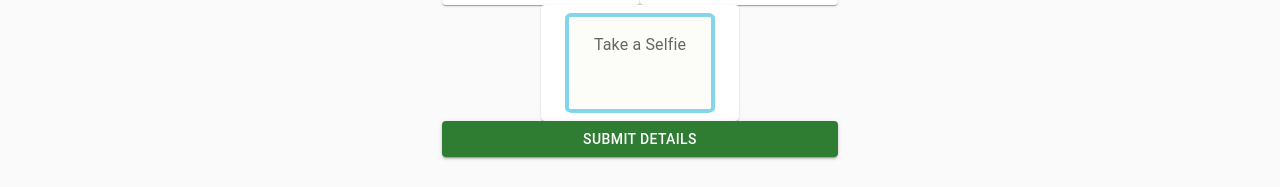
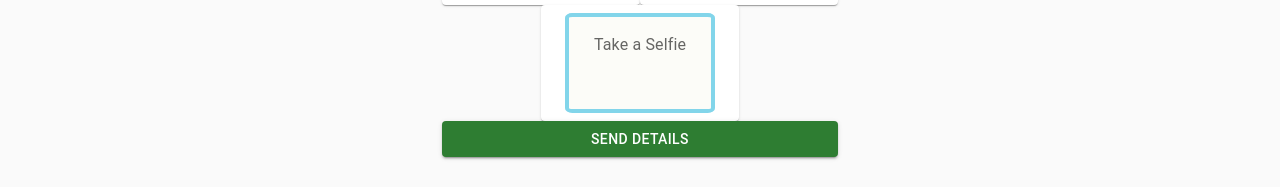
Before and after one commit to jixboa/ghanacard, a React (Create React App) app: page / in a window 1280 px wide. Shown: the part 610-797 px from the top of the page. Built offline with nearby package versions, Linux system fonts and the light colour scheme.

Commit message:
Button name

```diff
--- a/src/components/todos/AddTodo.jsx
+++ b/src/components/todos/AddTodo.jsx
@@ -321,7 +321,7 @@ const AddTodo = ({ todo, setTodo }) => {
               variant="contained"
               color="success"
               className={classes.submit}>
-              Submit Details
+              Send Details
             </Button>
           </form>
         </div>
```
